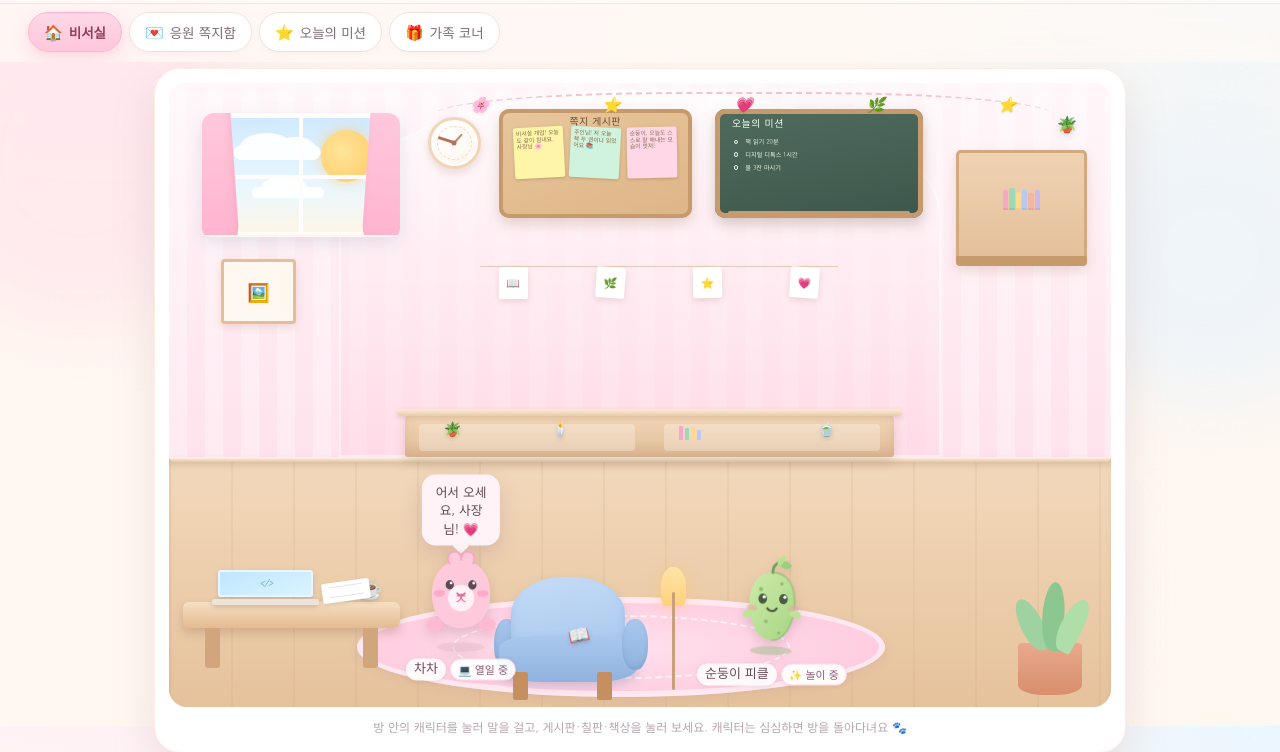
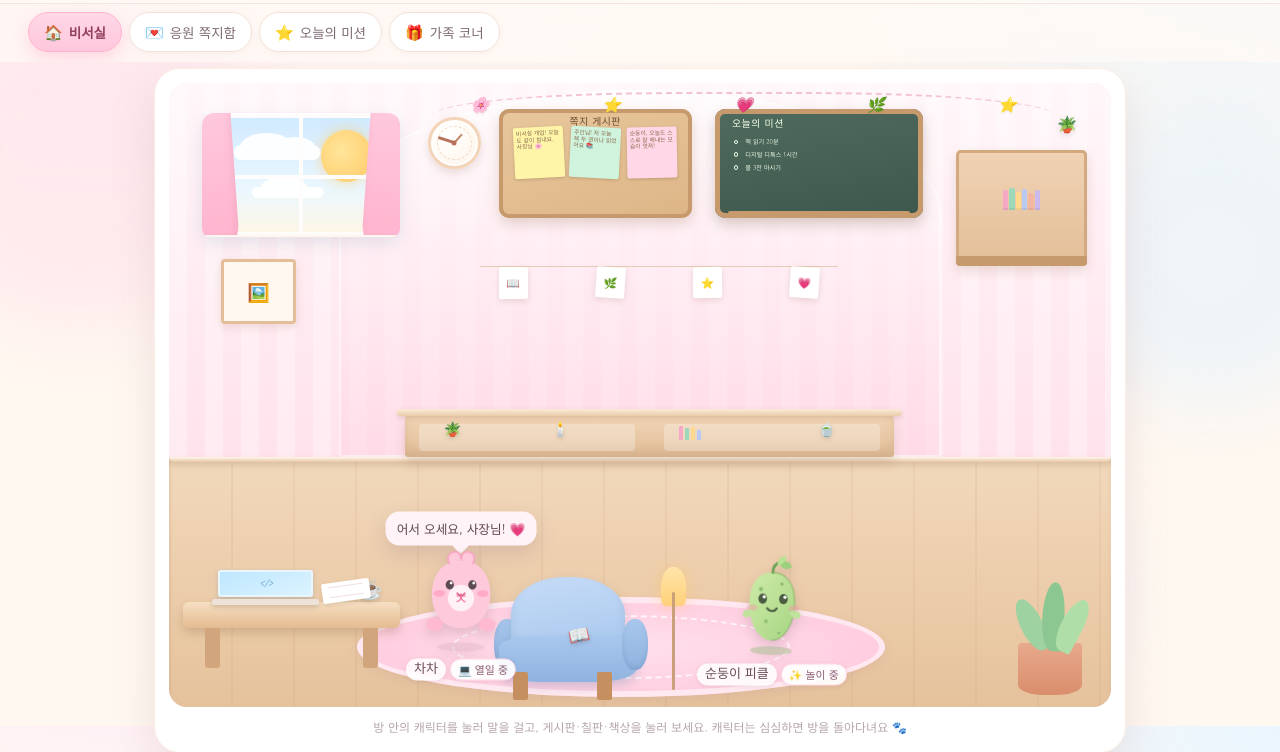
Before and after one commit to 337smile-tech/pickle-joint-office, a plain HTML site: page standalone.html in a window 1280 px wide. Shown: the part 74-826 px from the top of the page. Drawn offline with Linux system fonts and the light colour scheme.

Commit message:
말풍선 폭 고정(max-content), 캐시 버전 v6

```diff
--- a/standalone.html
+++ b/standalone.html
@@ -417,7 +417,7 @@ main{
 .bubble{
   position:absolute;left:50%;top:auto;bottom:calc(100% + 6px);height:auto;
   transform:translate(-50%,6px) scale(.9);
-  min-width:78px;max-width:min(46cqw,220px);
+  width:max-content;min-width:78px;max-width:min(62cqw,220px);
   padding:8px 11px;border-radius:14px;
   background:#fff;color:#5E4752;
   font-size:clamp(9px,1.35cqw,13px);line-height:1.45;
--- a/styles.css
+++ b/styles.css
@@ -404,7 +404,7 @@ main{
 .bubble{
   position:absolute;left:50%;top:auto;bottom:calc(100% + 6px);height:auto;
   transform:translate(-50%,6px) scale(.9);
-  min-width:78px;max-width:min(46cqw,220px);
+  width:max-content;min-width:78px;max-width:min(62cqw,220px);
   padding:8px 11px;border-radius:14px;
   background:#fff;color:#5E4752;
   font-size:clamp(9px,1.35cqw,13px);line-height:1.45;
```
Also changed, not shown: index.html (+2 -2 lines).
